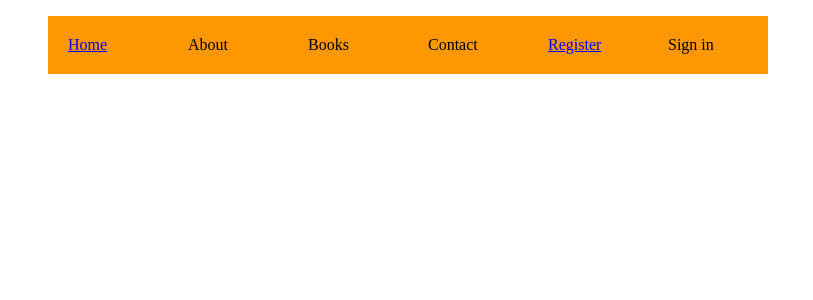
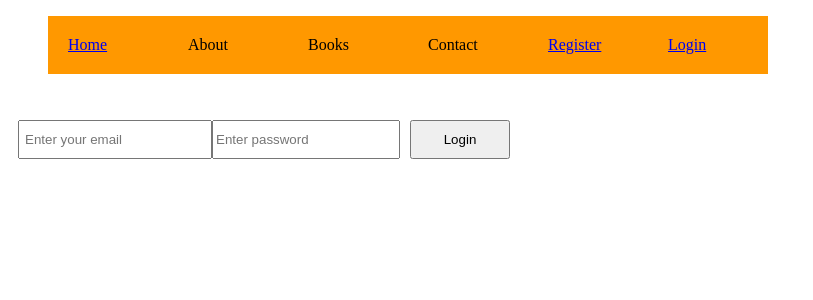
Before and after one commit to Paul-js-hub/reactjs-books-app, a React (Create React App) app: page /login in a window 1280 px wide. Shown: the top 300 px of the page, without its empty margins (0-813 px from the left). Built offline with nearby package versions, Linux system fonts and the light colour scheme.

Commit message:
Created a login form

```diff
--- a/src/App.js
+++ b/src/App.js
@@ -3,6 +3,7 @@ import { BrowserRouter, Route, Switch } from "react-router-dom";
 import Books from "./components/Books";
 import Register from "./components/Register";
 import Header from "./components/Header";
+import Login from "./components/Login";
 
 class App extends Component {
   render() {
@@ -13,6 +14,7 @@ class App extends Component {
           <Switch>
             <Route path="/" component={Books} exact />
             <Route path="/register" component={Register} />
+            <Route path="/login" component={Login} />
           </Switch>
         </BrowserRouter>
       </div>
--- a/src/components/Header.js
+++ b/src/components/Header.js
@@ -15,7 +15,8 @@ const Header = () => (
       <li className="nav-item">
         <Link to="/register">Register</Link>
       </li>
-      <li className="nav-item">Sign in</li>
+      <li className="nav-item">
+        <Link to ='/login'>Login</Link></li>
     </ul>
   </Router>
 );
--- /dev/null
+++ b/src/components/Login.js
@@ -0,0 +1,36 @@
+import React, { Component } from 'react';
+import axios from 'axios';
+import './register.css';
+
+export class Login extends Component {
+    state = {
+        email: '',
+        password: '',
+    };
+
+    onChange = (e) => {
+        this.setState({[e.target.name]: e.target.value });
+    };
+
+    onSubmit = () => {
+        const { email, password } = this.state;
+        axios.post('http://localhost:80/api/login', { email, password }, {
+            headers: {
+                "Content-type": "application/json; charset=UTF-8"
+            },
+        });
+    }
+    render() {
+        return (
+            <div>
+                <div className="form">
+                    <input name="email" placeholder="Enter your email" type="text" onChange={(e) => this.onChange(e)} />
+                    <input name="password" placeholder="Enter password" type="password" onChange={(e) => this.onChange(e)} />
+                    <button className="sumbit-btn" onClick={this.onSubmit}>Login</button>
+                </div>
+            </div>
+        );
+    }
+}
+
+export default Login
--- a/src/components/Register.js
+++ b/src/components/Register.js
@@ -1,6 +1,6 @@
 import React, { Component } from "react";
 import './register.css'
-import Axios from "axios";
+import axios from "axios";
 
 class Register extends Component {
   state = {
@@ -14,7 +14,7 @@ class Register extends Component {
 
   onSubmit = () => {
     const {email, password} = this.state;
-    Axios.post('http://localhost:80/api/register', {email,password},{
+    axios.post('http://localhost:80/api/register', {email,password},{
       headers: {
         "Content-type": "application/json; charset=UTF-8"
     },
```
